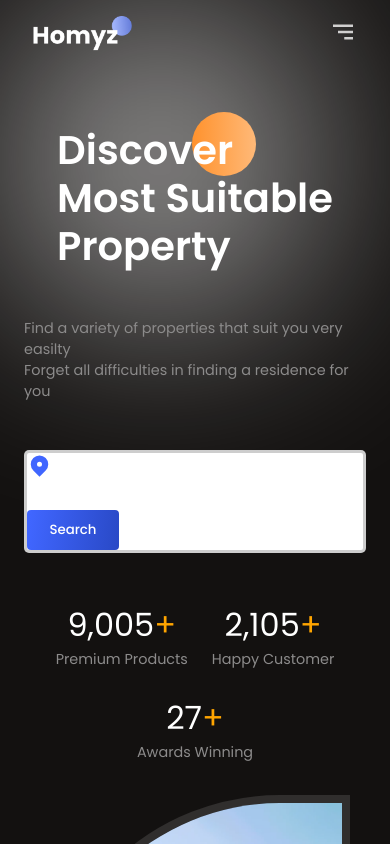
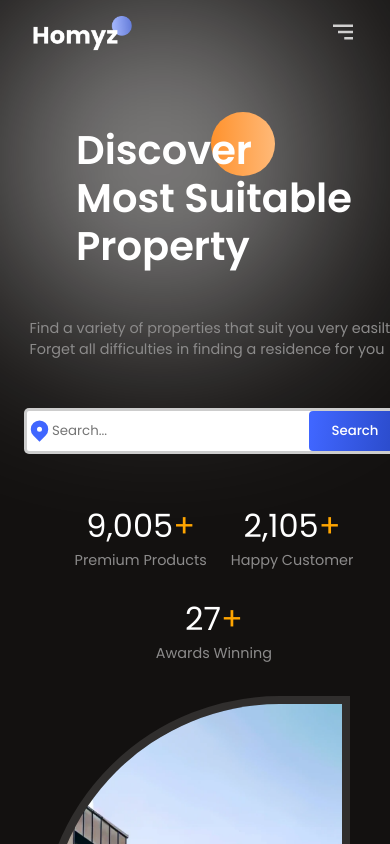
Before and after one commit to mkabdulazees56/realStateWebsite-ReactJs, a React (Vite) app: page / in a window 390 px wide. Shown: the top 844 px of the page. Built offline with nearby package versions, Linux system fonts and the light colour scheme.

Commit message:
copyright added

```diff
--- a/src/componenets/Footer/Footer.css
+++ b/src/componenets/Footer/Footer.css
@@ -12,6 +12,11 @@
     font-weight: 500;
 }
 
+.copyright{
+    margin-bottom: 10px;
+    text-align: center;
+}
+
 @media (max-width: 768px){
     .f-conatainer{
         justify-content: center;
--- a/src/componenets/Footer/Footer.jsx
+++ b/src/componenets/Footer/Footer.jsx
@@ -24,8 +24,13 @@ const Footer = () => {
                     <div className="flexCenter f-menu">
                         <span>Properties</span>Services<span>Products</span><span>About Us</span>
                     </div>
+
                 </div>
+
             </div>
+            <div className="flexCenter copyright">
+                    <p>Copyright &copy; 2024 Abdul Azees. All Rights Reserved.</p>
+                    </div>
         </section>
     )
 }
--- a/src/componenets/Hero/Hero.css
+++ b/src/componenets/Hero/Hero.css
@@ -2,7 +2,6 @@
     color: white;
     position: relative;
     padding-bottom: 2rem;
-    /* background-color: black; */
     display: flex;
     justify-content: center;
     align-items: center;
@@ -42,9 +41,23 @@
     border-radius: 5px;
     border: solid rgba(120, 120, 120, 0.374);
     justify-content: space-between;
-    width: 100;
+    width: 100%;
+    margin: 0 auto;
+    display: flex;
+    flex-wrap: auto;
+    min-width:100px;
+    display: flex;
+    row-gap: 2rem;
+    align-items: center;
+}
 
-}
+/* .flexSearch {
+    display: flex;
+    row-gap: 2rem;
+    align-items: center;
+  } */
+
+
 
 .search-bar>input {
     border: none;
@@ -123,6 +136,5 @@
         display: flex;
         justify-content: center;
         align-items: center;
-        flex-direction: column;
     }
 }
--- a/src/componenets/Hero/Hero.jsx
+++ b/src/componenets/Hero/Hero.jsx
@@ -24,12 +24,10 @@ const Hero = () => {
                             <span className='secondaryText '>Forget all difficulties in finding a residence for you</span>
                         </div>
 
-                        <div className="flexCenter search-bar">
-
+                        <div className="flexSearch search-bar">
                             <HiLocationMarker color="var(--blue)" size={25} />
-                            <input type="text" />
-                            <button className="button">Search </button>
-
+                            <input type="text" placeholder="Search..." />
+                            <button className="button">Search</button>
                         </div>
                         <div className="flexCenter stats">
                             <div className="flexColCenter stat">
```
